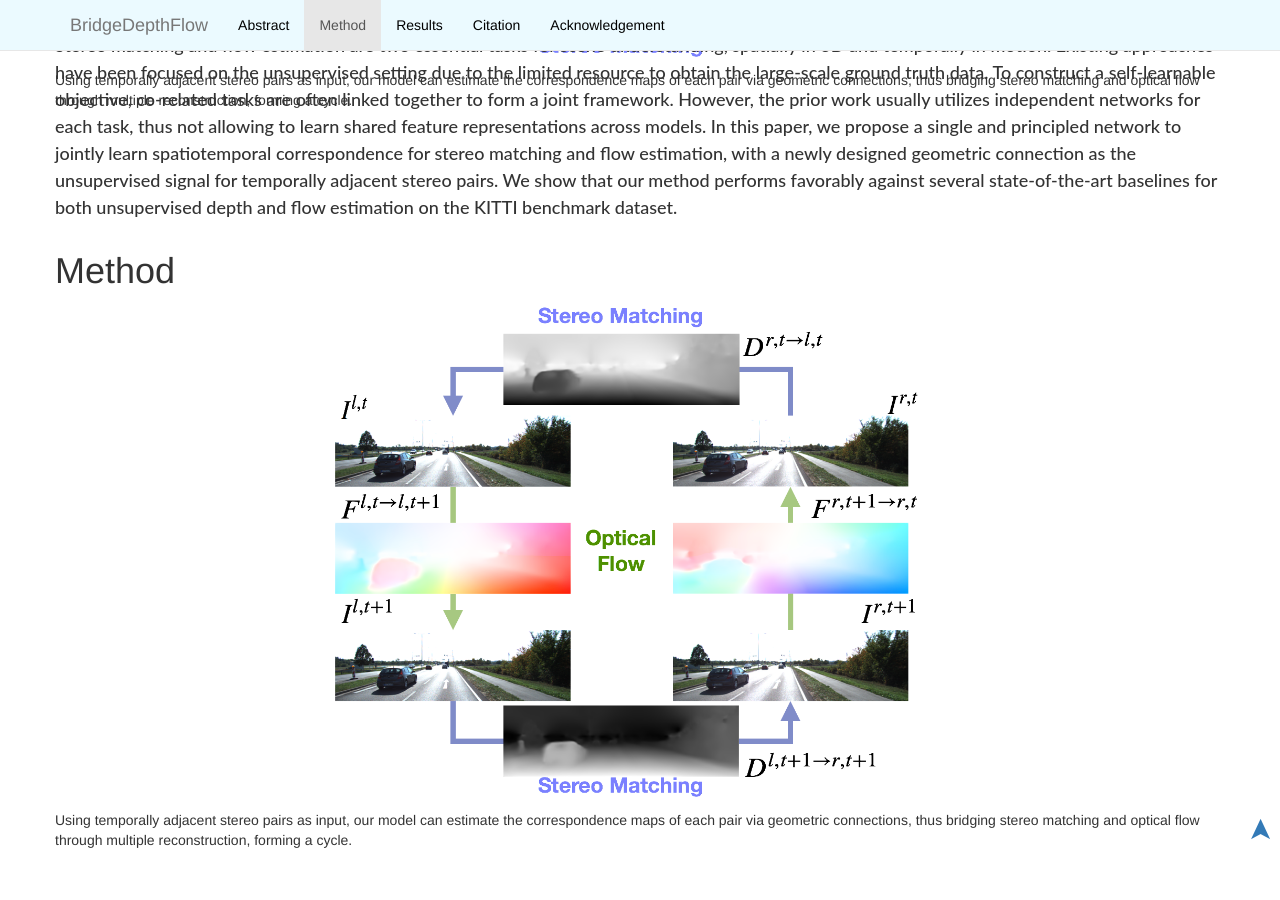
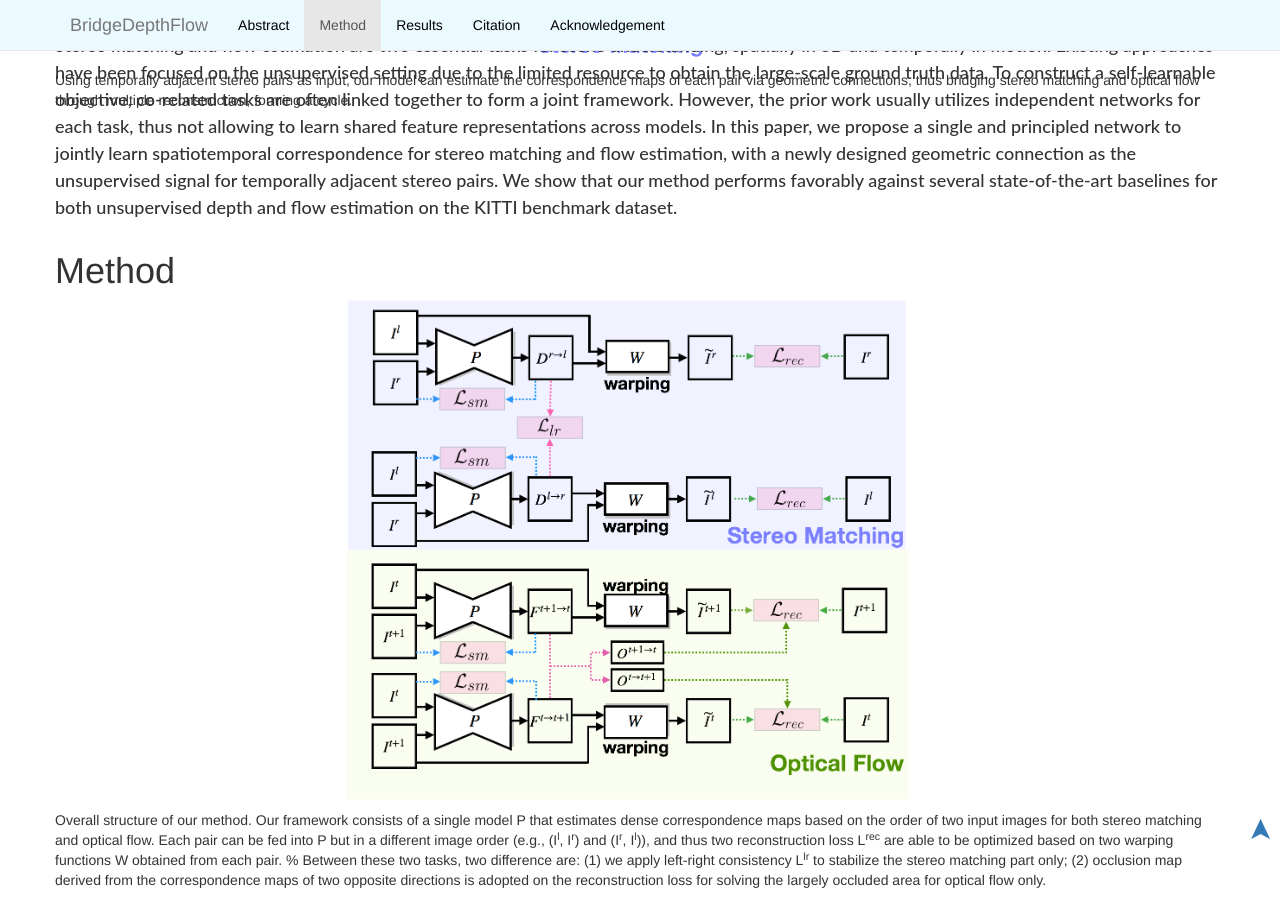
Before and after one commit to lelimite4444/BridgeDepthFlow-Project-Page, a Jekyll site: the page index.html, which Jekyll copies as it is, in a window 1280 px wide and 900 px high, scrolled down 938 px. Built offline with Jekyll 4.4.1, drawn with Linux system fonts in a browser that asks for light colours; before the commit the page ends 1798 px from its top, so only the background shows below that.

Commit message:
Update index.html

```diff
--- a/index.html
+++ b/index.html
@@ -105,11 +105,14 @@ We show that our method performs favorably against several state-of-the-art base
             <div class="row">
 		<h1>Method</h1>
 		<p style="text-align:center;">
-                <img src="images/teaser.png" height="500" style="padding-right:25px;">
+                <img src="images/model.png" height="500" style="padding-right:25px;">
 		</p>
                 <figcaption>
 		<p style="text-align:left;">
-		Using temporally adjacent stereo pairs as input, our model can estimate the correspondence maps of each pair via geometric connections, thus bridging stereo matching and optical flow through multiple reconstruction, forming a cycle.
+		Overall structure of our method. Our framework consists of a single model P that estimates dense correspondence maps based on the order of two input images for both stereo matching and optical flow.
+			Each pair can be fed into P but in a different image order (e.g., (I<sup>l</sup>, I<sup>r</sup>) and (I<sup>r</sup>, I<sup>l</sup>)), and thus two reconstruction loss L<sup>rec</sup> are able to be optimized based on two warping functions W obtained from each pair.
+%
+  Between these two tasks, two difference are: (1) we apply left-right consistency L<sup>lr</sup> to stabilize the stereo matching part only; (2) occlusion map derived from the correspondence maps of two opposite directions is adopted on the reconstruction loss for solving the largely occluded area for optical flow only.
 		</p>
 		</figcaption>
 	    </div>
```
